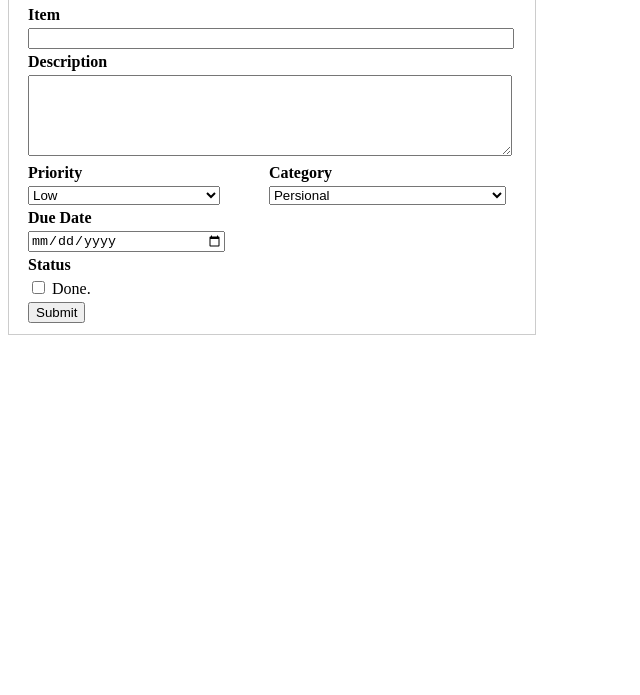
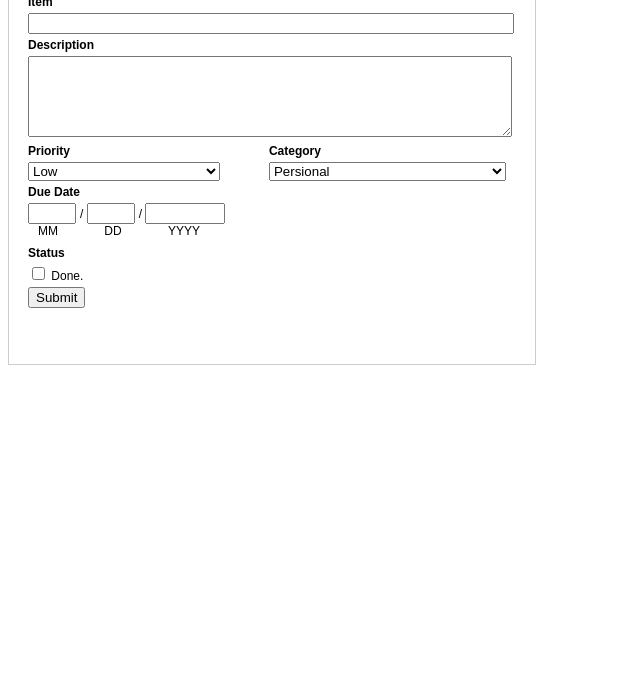
Before and after one commit to damluandw/DEV2306LM-FE26, a plain HTML site: page Lession2/LAB02/EX07.html in a window 1280 px wide. Shown: the part 105-800 px from the top of the page, without its empty margins (0-640 px from the left). Drawn offline with Linux system fonts and the light colour scheme.

Commit message:
lab02 update datetime and css EX07

```diff
--- a/Lession2/LAB02/EX07.html
+++ b/Lession2/LAB02/EX07.html
@@ -6,9 +6,11 @@
     <title>To Do List</title>
     <style>
         .container {
+            font-family: Arial, Helvetica, sans-serif;
             width: 526px;
-            height: 430px;
+            height: 460px;
             border: 1px solid #ccc;
+            font-size: 12px;
         }
 
         .logo {
@@ -38,10 +40,25 @@
         tr td #priority{
             width: 192px;
         }
-        tr td #date{
-            width: 192px;
+        .date{
+            margin-left: 10px;
+            width: 162px;
+            display: flex;
+            flex-wrap: wrap;
+            justify-content: space-between;
+
         }
-
+        #month{
+            width: 40px;
+            margin-right: 4px;
+        }
+        #day{
+            width: 40px;
+            margin-right: 4px;
+        }
+        #year{
+            width: 72px;
+        }
     </style>
 </head>
 <body>
@@ -105,7 +122,16 @@
                     </tr>
                     <tr>
                         <td>
-                            <input type="date" name="date" id="date">
+                            <input type="number" name="month" id="month" min="1" max="12">/
+                            <input type="number" name="day" id="day" min ="1" max="31">/
+                            <input type="number" name="year" id="year" min="1990" max="2300">
+                            <br>
+                            <div class="date"><div>MM</div><div>DD</div><div>YYYY</div></div>
+                        </td>
+                    </tr>
+                    <tr>
+                        <td>
+
                         </td>
                     </tr>
                     <tr>
```
